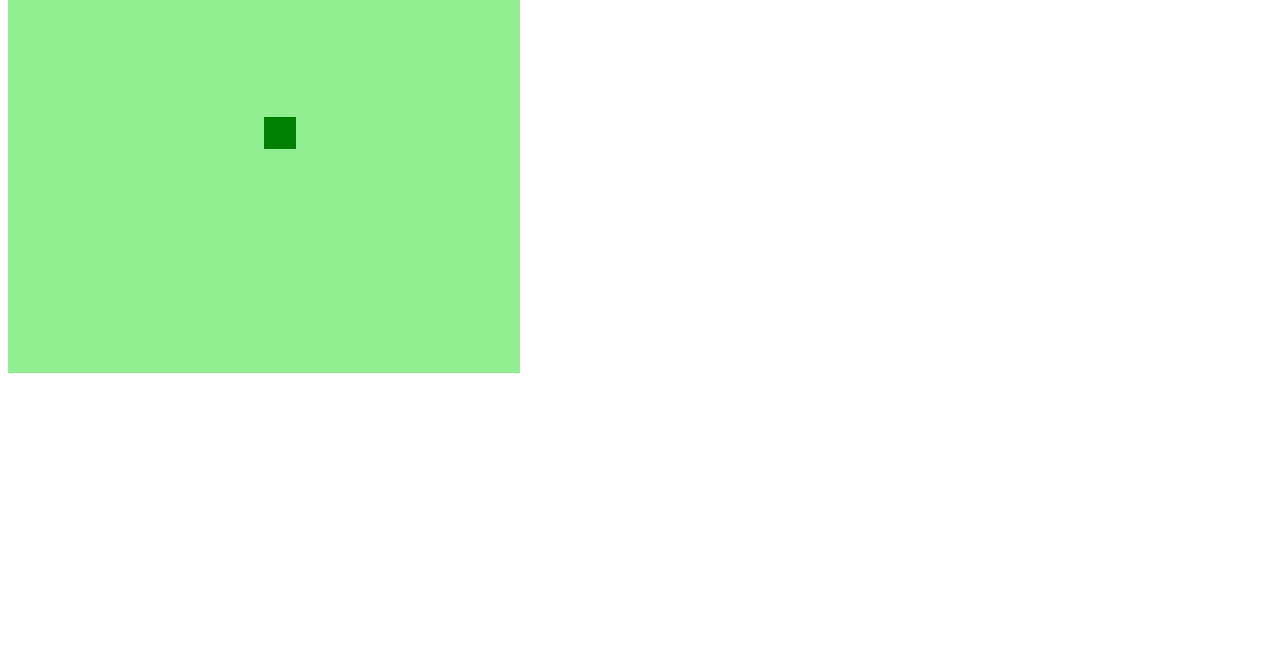
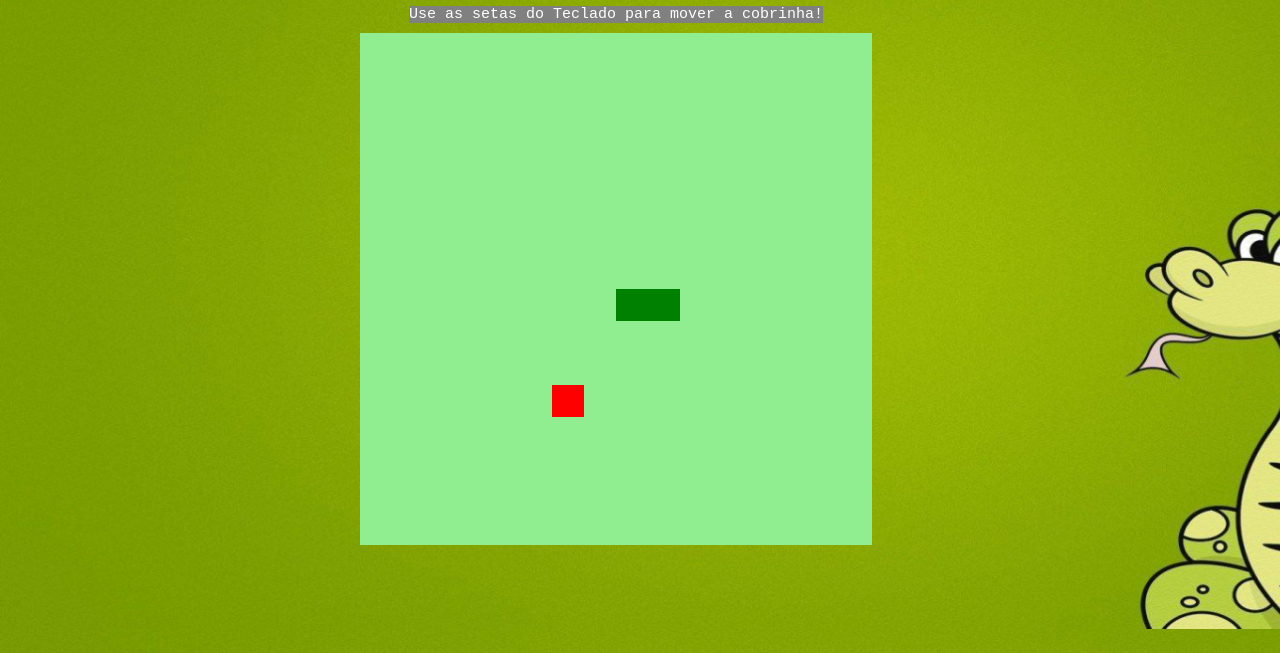
Before and after one commit to g-filipe/jogo-cobrinha, a plain HTML site: page index.html in a window 1280 px wide. Shown: the part 147-800 px from the top of the page. Drawn offline with Linux system fonts and the light colour scheme.

Commit message:
Projeto Concluído
finalização do projeto

```diff
--- a/css/style.css
+++ b/css/style.css
@@ -0,0 +1,27 @@
+body{
+    height: 95vh;
+    width: 95vw;
+    display: flex;
+    flex-direction: column;
+    justify-content: center;
+    align-items: center;
+    background:  url('../img/bg8.png');
+    background-size: cover;
+
+    color: rgb(26, 34, 26);
+}
+
+
+h1{
+    background-color: white;
+    margin-top:10px;
+}
+
+span{
+    background: gray;
+    margin-bottom: 10px;
+    color: white;
+    font-family:monospace;
+    font-size: 15px;
+
+}
--- a/index.html
+++ b/index.html
@@ -12,6 +12,8 @@
     <title>Snake Game</title>
 </head>
 <body>
+    <h1>🐍 SNAKE GAME! 🐍</h1>
+    <span>Use as setas do Teclado para mover a cobrinha!</span>
     <canvas id="snake" width="512" height="512"></canvas>
 </body>
 </html>
--- a/js/script.js
+++ b/js/script.js
@@ -2,30 +2,83 @@ let canvas = document.getElementById("snake");
 let context = canvas.getContext("2d");
 let box = 32;
 let snake = [];
-snake[0] = {
+
+snake[0] ={
     x: 8 * box,
     y: 8 * box
 }
+
 let direction = "right";
-
-function criarBackground(){
-    context.fillStyle ="lightgreen";
-    context.fillRect(0, 0, 16 * box, 16 * box);
+let food ={
+    x: Math.floor(Math.random() * 15 + 1) * box,
+    y: Math.floor(Math.random() * 15 + 1) * box
 }
 
-function criarCobrinha(){
+function criarBG(){
+    context.fillStyle = "lightgreen";
+    context.fillRect(0, 0, 16*box, 16*box);
+}
+
+function criarCobrinha (){
     for(i = 0; i < snake.length; i++){
         context.fillStyle = "green";
         context.fillRect(snake[i].x, snake[i].y, box, box);
     }
 }
 
+function drawFood (){
+    context.fillStyle = "red";
+    context.fillRect(food.x, food.y, box, box);
+}
+
+document.addEventListener('keydown', update);
+
+function update(event){
+    if(event.keyCode == 37 && direction != 'right') direction = 'left';
+    if(event.keyCode == 38 && direction != 'down') direction = 'up';
+    if(event.keyCode == 39 && direction != 'left') direction = 'right';
+    if(event.keyCode == 40 && direction != 'up') direction = 'down';
+}
+
 function iniciarJogo(){
-    criarBackground();
+
+    if(snake[0].x > 15*box && direction == "right") snake[0].x = 0;
+    if(snake[0].x < 0 && direction == 'left') snake[0].x = 16 * box;
+    if(snake[0].y > 15*box && direction == "down") snake[0].y = 0;
+    if(snake[0].y < 0 && direction == 'up') snake[0].y = 16 * box;
+
+    for(i = 1; i < snake.length; i++){
+        if(snake[0].x == snake[i].x && snake[0].y == snake[i].y){
+            clearInterval(jogo);
+            alert('Você Perdeu! Pressione F5 para tentar de novo!');
+        }
+    }
+
+    criarBG();
     criarCobrinha();
+    drawFood();
 
     let snakeX = snake[0].x;
     let snakeY = snake[0].y;
+
+    if(direction == "right") snakeX += box;
+    if(direction == "left") snakeX -= box;
+    if (direction == "up") snakeY -= box;
+    if(direction == "down") snakeY += box;
+
+    if(snakeX != food.x || snakeY != food.y){
+        snake.pop();
+    }else{
+        food.x = Math.floor(Math.random() * 15 +1) * box;
+        food.y = Math.floor(Math.random() * 15 +1) * box;
+    }
+
+    let newHead ={
+        x: snakeX,
+        y: snakeY
+    }
+
+    snake.unshift(newHead);
 }
 
 let jogo = setInterval(iniciarJogo, 100);
```
Also changed, not shown: img/alet.png (added), img/bg8.png (added).
